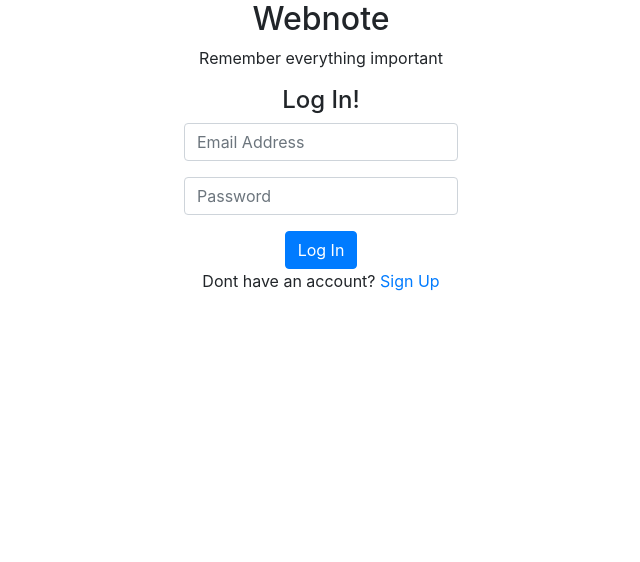
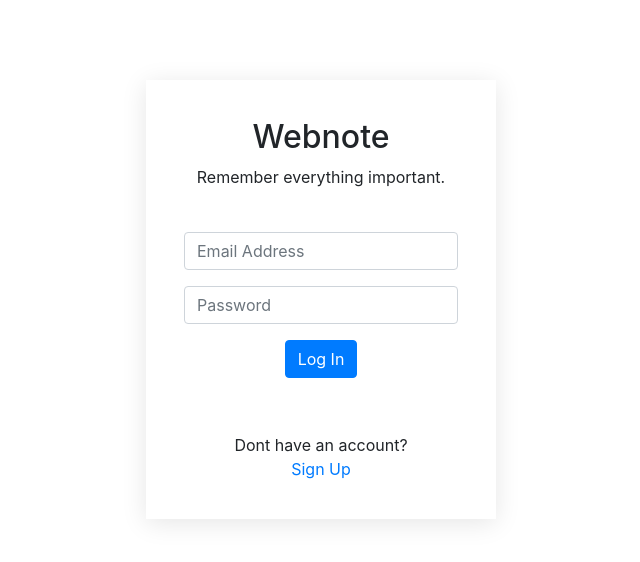
Before and after one commit to pateljannat/BlogPosts, a React (Create React App) app in the folder client/: page /login in a window 1280 px wide. Shown: the top 562 px of the page, without its empty margins (319-959 px from the left). Built offline with nearby package versions, Linux system fonts and the light colour scheme.

Commit message:
CSS changes

```diff
--- a/client/src/App.css
+++ /dev/null
@@ -1,7 +0,0 @@
-.login-container {
-  text-align: center;
-}
-
-.login-form {
-  display: inline-block;
-}
--- a/client/src/App.js
+++ b/client/src/App.js
@@ -7,7 +7,7 @@ import ListPosts from "./components/listPosts";
 import EditPosts from "./components/editPosts";
 import Login from "./components/login";
 import Registration from "./components/register";
-import "./App.css";
+import "./styles/App.css";
 
 
 class App extends Component {
@@ -29,9 +29,9 @@ class App extends Component {
         <Router>
           <div className="login-container">
           <div  className="login-form">
-            <div>
+            <div className="login-heading">
               <h2>Webnote</h2>
-              <p>Remember everything important</p>
+              <p>Remember everything important.</p>
             </div>
             <Route exact path="/register" component={() =>
               <Registration stateChange={this.stateChange} ></Registration>
@@ -51,7 +51,7 @@ class App extends Component {
           <NavBar></NavBar>
         </div>
         <Route className="container" path="/" exact component={ListPosts} />
-        <Route path="/edit/:id" compo nent={EditPosts} />
+        <Route path="/edit/:id" component={EditPosts} />
         <Route path="/create" component={CreatePosts} />
       </Router>
 
--- a/client/src/components/login.jsx
+++ b/client/src/components/login.jsx
@@ -1,6 +1,7 @@
 import React, { Component } from 'react';
 import { Link, Redirect } from "react-router-dom";
 import axios from "axios";
+import '../styles/login.css'
 
 class Login extends Component {
 
@@ -53,7 +54,6 @@ class Login extends Component {
         else {
             return (
                 <form onSubmit={this.handleSubmit}>
-                    <h4>Log In!</h4>
                     <div className="form-group">
                        {/*  <label> Email Address </label> */}
                         <input className="form-control" type="email" name="email" value={this.state.email} onChange={this.handleChange} placeholder="Email Address"></input>
@@ -66,8 +66,8 @@ class Login extends Component {
                     </div>
                     <button className="btn btn-primary" type="submit">Log In</button>
 
-                    <div>
-                        <span>Dont have an account? </span>
+                    <div className="switch-section-login">
+                        <div>Dont have an account? </div>
                         <Link to="/register">Sign Up</Link>
                     </div>
                 </form>
--- a/client/src/components/register.jsx
+++ b/client/src/components/register.jsx
@@ -1,6 +1,7 @@
 import React, { Component } from 'react';
 import { Link, Redirect } from 'react-router-dom';
 import axios from "axios";
+import "../styles/login.css"
 
 class SignUp extends Component {
 
@@ -59,31 +60,26 @@ class SignUp extends Component {
         else {
             return (
                 <form onSubmit={this.handleSubmit}>
-                    <h3>Sign Up!</h3>
                     <div className="form-group">
-                        <label> Name </label>
-                        <input className="form-control" type="text" name="name" value={this.state.name} onChange={this.handleChange}></input>
+                        <input placeholder="Name" className="form-control" type="text" name="name" value={this.state.name} onChange={this.handleChange}></input>
                         {/* <span className="validation-error">{this.state.errors.name}</span> */}
                     </div>
                     <div className="form-group">
-                        <label> Email Address </label>
-                        <input className="form-control" type="email" name="email" value={this.state.email} onChange={this.handleChange}></input>
+                        <input placeholder="Email Address" className="form-control" type="email" name="email" value={this.state.email} onChange={this.handleChange}></input>
                         {/* <span className="validation-error">{this.state.errors.email}</span> */}
                     </div>
                     <div className="form-group">
-                        <label> Password </label>
-                        <input className="form-control" type="password" name="password" value={this.state.password} onChange={this.handleChange}></input>
+                        <input placeholder="Password" className="form-control" type="password" name="password" value={this.state.password} onChange={this.handleChange}></input>
                         {/* <span className="validation-error">{this.state.errors.password}</span> */}
                     </div>
                     <div className="form-group">
-                        <label> Confirm Password </label>
-                        <input className="form-control" type="password" name="password1" value={this.state.password1} onChange={this.handleChange}></input>
+                        <input placeholder="Confirm Password" className="form-control" type="password" name="password1" value={this.state.password1} onChange={this.handleChange}></input>
                         {/* <span className="validation-error">{this.state.errors.password1}</span> */}
                     </div>
                     <button className="btn btn-primary" type="submit">Sign Up</button>
 
-                    <div>
-                        <span>Already have an account. Log in instead!!!</span>
+                    <div className="switch-section-register">
+                        <div>Already have an account. Log in instead!!!</div>
                         <Link to="/login">Log In</Link>
                     </div>
                 </form>
--- /dev/null
+++ b/client/src/styles/App.css
@@ -0,0 +1,16 @@
+.login-container {
+  text-align: center;
+  height: 100%;
+}
+
+.login-form {
+  display: inline-block;
+  padding: 3%;
+  margin: 10vh;
+  background-color: white;
+  box-shadow: 0px 4px 24px rgba(0, 0, 0, 0.1);
+}
+
+.login-heading {
+  padding-bottom: 10%;
+}
--- /dev/null
+++ b/client/src/styles/login.css
@@ -0,0 +1,7 @@
+.switch-section-register {
+    padding-top: 10%;
+}
+
+.switch-section-login {
+    padding-top: 20%;
+}
```
